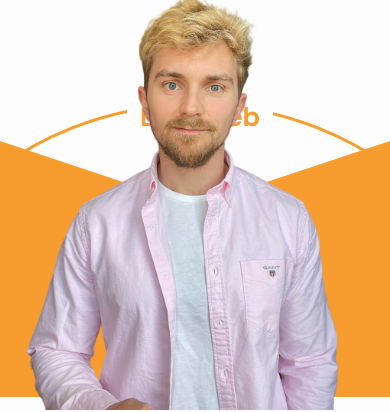
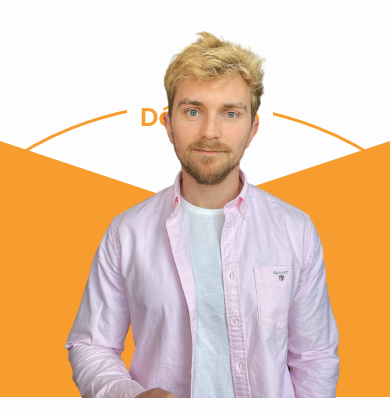
Before and after one commit to Pierrelgx/portfolio, a plain HTML site: page index.html in a window 390 px wide. Shown: the part 434-846 px from the top of the page. Drawn offline with nearby package versions, Linux system fonts and the light colour scheme.

Commit message:
responsive

```diff
--- a/css/style.css
+++ b/css/style.css
@@ -734,9 +734,8 @@ span {
 @media (max-width: 768px) {
 
     .home-img img {
-        width: 85%;
-        display: flex;
-        margin-right: 10%;
+        width: 75%;
+        margin-bottom: 3%;
     }
 
 
```
